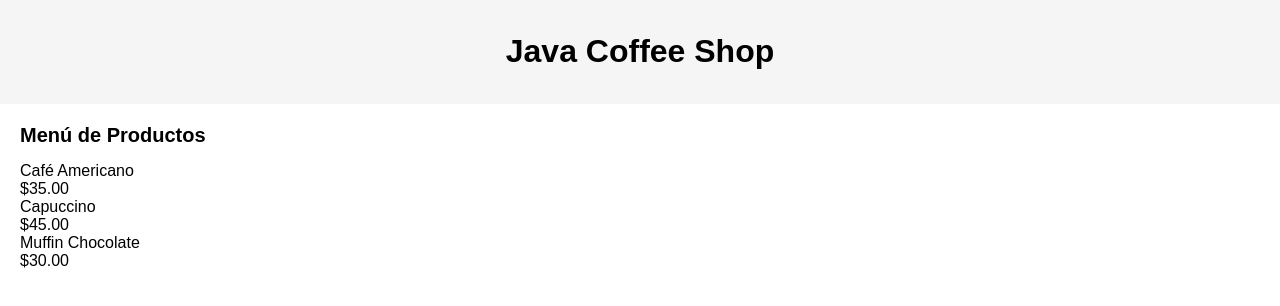
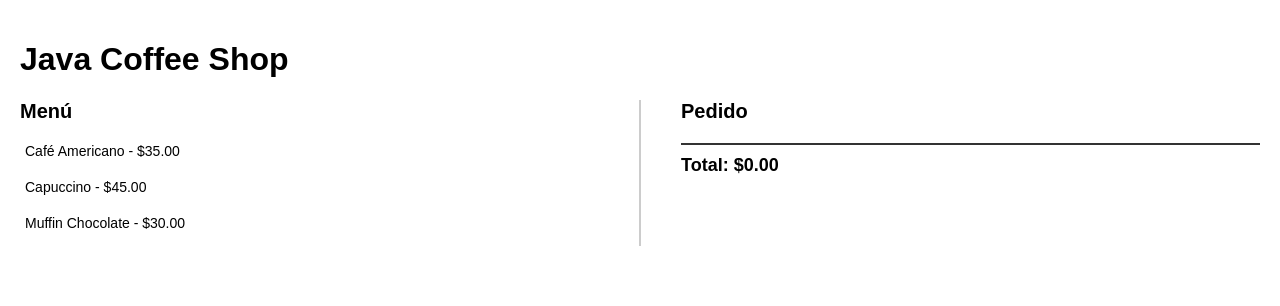
Before and after one commit to DCaloca09/JavaCoffeeShop, a plain HTML site: page index.html in a window 1280 px wide. Drawn offline with Linux system fonts and the light colour scheme.

Commit message:
Trabaje la historia de agregar al pedido.

```diff
--- a/css/styles.css
+++ b/css/styles.css
@@ -1,22 +1,29 @@
 body {
     font-family: Arial, sans-serif;
     margin: 0;
-    padding: 0;
+    padding: 20px;
     background-color: white;
 }
 
-header {
-    display: block;
-    background-color: #f5f5f5;
-    padding: 12px 20px;
-    text-align: center;
+.contenedor {
+    display: flex;
+    gap: 40px;
 }
 
-main {
-    padding: 20px;
+
+.columna-menu {
+    flex: 1;
 }
 
-main h2 {
+
+.columna-pedido {
+    flex: 1;
+    border-left: 2px solid #ccc;
+    padding-left: 40px;
+}
+
+
+h2 {
     font-family: Arial, sans-serif;
     font-size: 20px;
     font-weight: bold;
@@ -24,14 +31,39 @@ main h2 {
     text-align: left;
 }
 
-#menu {
+
+#menu,
+#pedido {
     list-style-type: none;
     padding: 0;
     margin: 0;
 }
 
+
 #menu li {
+    font-family: Arial, sans-serif;
+    font-size: 14px;
+    margin-bottom: 10px;
+    cursor: pointer;
+    padding: 5px;
+}
+
+#menu li:hover {
+    background-color: #f0f0f0;
+}
+
+
+#pedido li {
     font-family: Arial, sans-serif;
     font-size: 14px;
     margin-bottom: 5px;
 }
+
+
+.total {
+    margin-top: 20px;
+    padding-top: 10px;
+    border-top: 2px solid #333;
+    font-family: Arial, sans-serif;
+    font-size: 18px;
+}
--- a/index.html
+++ b/index.html
@@ -13,14 +13,25 @@
         <h1>Java Coffee Shop</h1>
     </header>
 
-    <main>
-        <h2>Menú de Productos</h2>
+    <div class="contenedor">
 
-        <div id="menu">
+        <div class="columna-menu">
+            <h2>Menú</h2>
+            <ul id="menu">
+
+            </ul>
+        </div>
+
+        <div class="columna-pedido">
+            <h2>Pedido</h2>
+            <ul id="pedido">
+            </ul>
+            <div class="total">
+                <strong>Total: $<span id="total">0.00</span></strong>
+            </div>
 
         </div>
-    </main>
-
+    </div>
     <script src="js/menu.js"></script>
 </body>
 </html>
--- a/js/menu.js
+++ b/js/menu.js
@@ -1,10 +1,14 @@
-
+//Lista de productos con precios.
 var productos = [
     { nombre: 'Café Americano', precio: 35.00 },
     { nombre: 'Capuccino', precio: 45.00 },
     { nombre: 'Muffin Chocolate', precio: 30.00 }
 ];
 
+//Variable para guardar el pedido
+var pedido = [];
+
+//Función para mostrar el menú
 function mostrarMenu() {
     var menu = document.getElementById('menu');
 
@@ -13,16 +17,44 @@ function mostrarMenu() {
     for (var i = 0; i < productos.length; i++) {
         var producto = productos[i];
 
-        var tarjeta =
-            '<div class="producto">' +
-                '<div class="nombre">' + producto.nombre + '</div>' +
-                '<div class="precio">$' + producto.precio.toFixed(2) + '</div>' +
-            '</div>';
+        var item = '<li onclick="agregarAlPedido(' + i + ')">' +
+                   producto.nombre + ' - $' + producto.precio.toFixed(2) +
+                   '</li>';
 
-        menu.innerHTML += tarjeta;
+        menu.innerHTML += item;
+
     }
 }
 
+//Función para agregar un producto al pedido
+function agregarAlPedido(indice) {
+    var producto = productos[indice];
+
+    pedido.push(producto);
+
+    mostrarPedido();
+}
+
+//Función para mostrar el pedido
+function mostrarPedido() {
+    var listaPedido = document.getElementById('pedido');
+    listaPedido.innerHTML = '';
+
+    var total = 0;
+
+    for (var i = 0; i < pedido.length; i++) {
+        var producto = pedido[i];
+
+        var item = '<li>' + producto.nombre + ' - $' + producto.precio.toFixed(2) + '</li>';
+        listaPedido.innerHTML += item;
+
+        total += producto.precio;
+    }
+
+    document.getElementById('total').textContent = total.toFixed(2);
+}
+
+//Ejecutar cuando la página carga
 window.onload = function() {
     mostrarMenu();
 };
```
